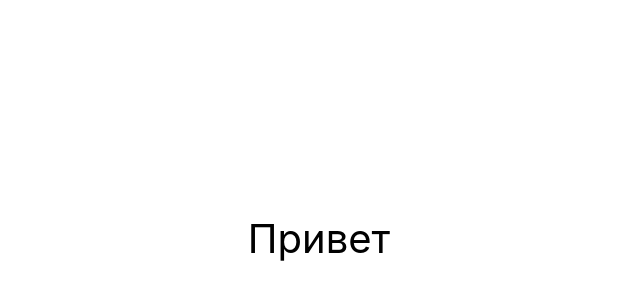
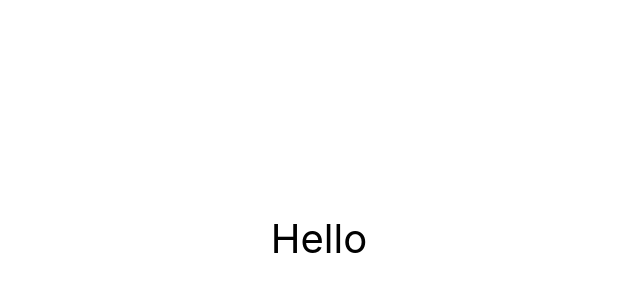
Before and after one commit to Valerka4052/goit-react-hw-02-feedback, a React (Create React App) app: page / in a window 1280 px wide. Shown: the part 162-462 px from the top of the page, without its empty margins (321-961 px from the left). Built offline with nearby package versions, Linux system fonts and the light colour scheme.

Commit message:
Update App.jsx

```diff
--- a/src/components/App.jsx
+++ b/src/components/App.jsx
@@ -10,7 +10,7 @@ export const App = () => {
         color: '#010101'
       }}
     >
-      Привет
+    Hello
     </div>
   );
 };
```
